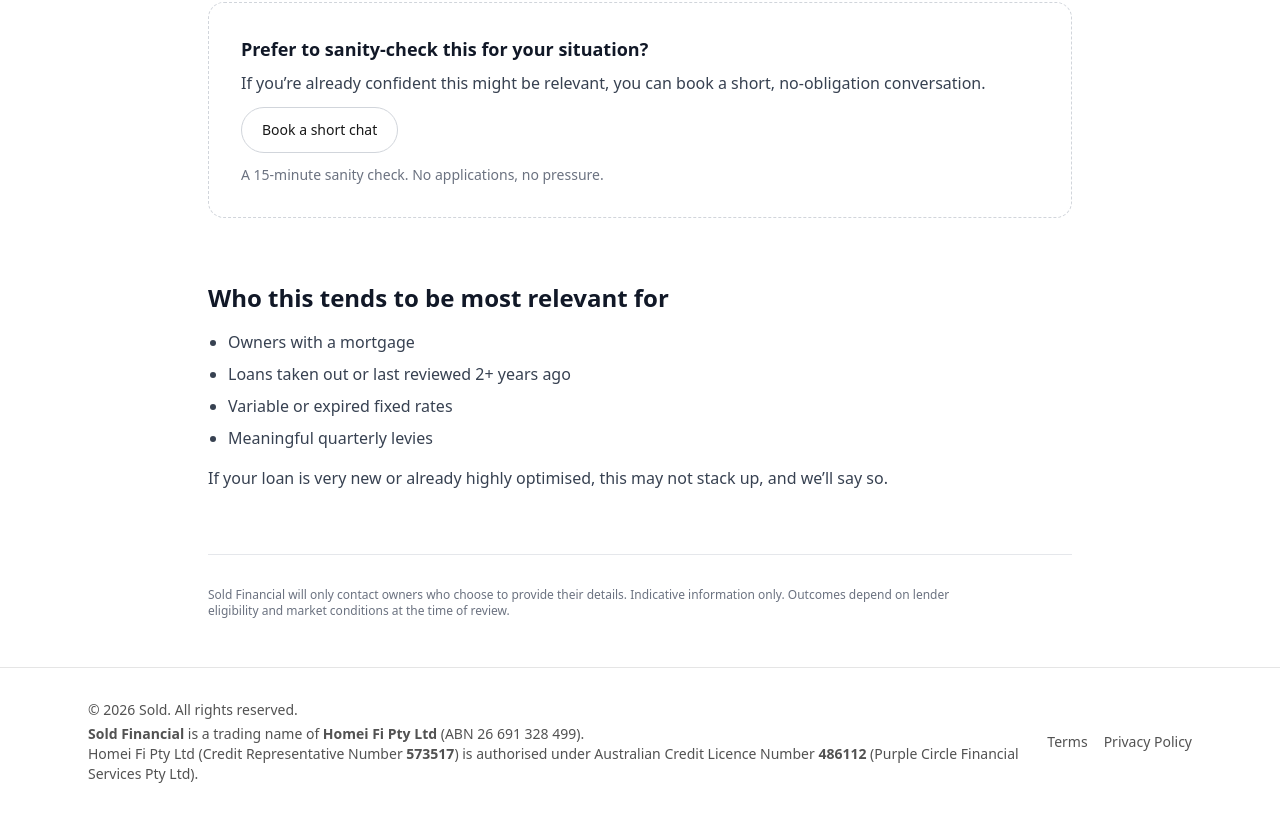
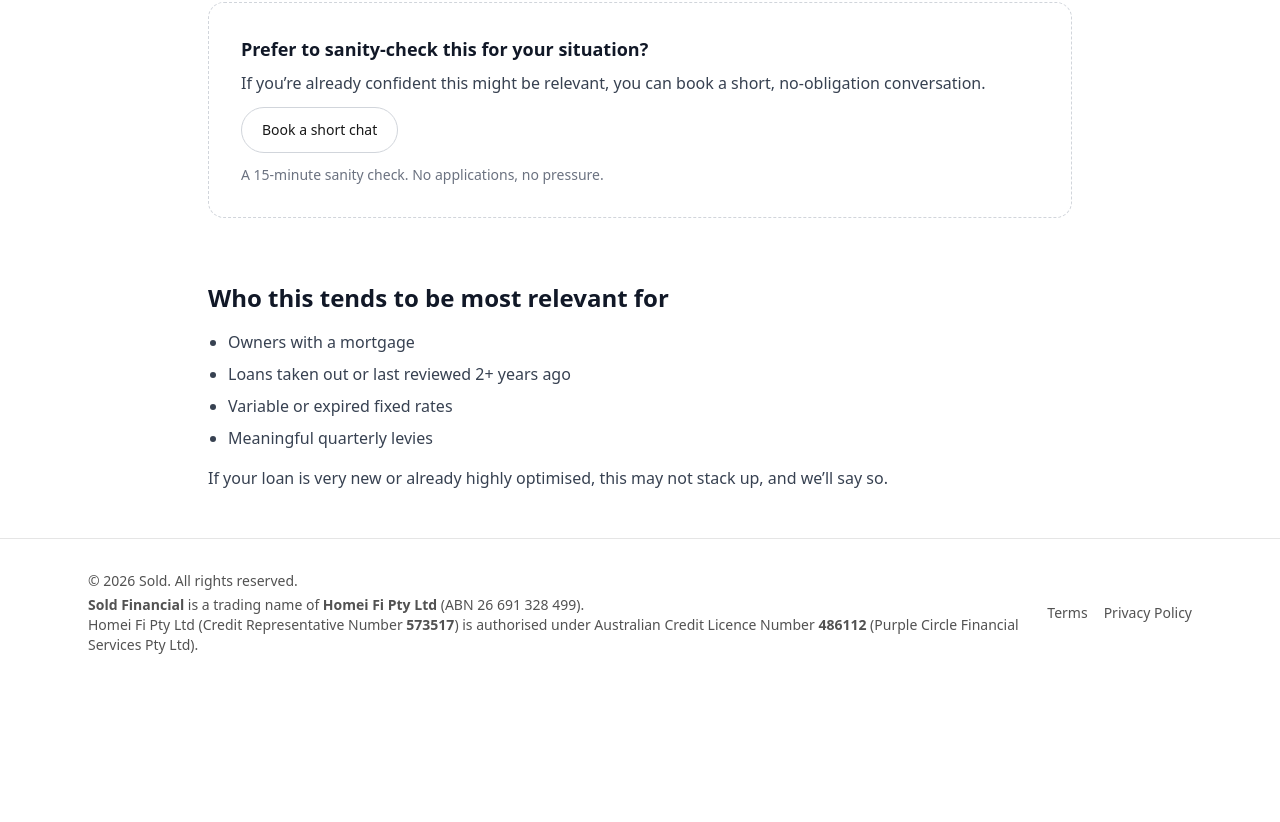
Before and after one commit to RukiDe/sold-nextjs, a Next.js app: page /buildings/levy-offsets/for-owners in a window 1280 px wide. Shown: the part 3682-4504 px from the top of the page. After the commit the page ends 4401 px from the top, so only its background shows below. Built offline with nearby package versions, Linux system fonts and the light colour scheme; no server answers.

Commit message:
levy offset footer change

```diff
--- a/app/buildings/levy-offsets/for-owners/page.tsx
+++ b/app/buildings/levy-offsets/for-owners/page.tsx
@@ -275,15 +275,6 @@ export default function LevyOffsetsForOwnersPage() {
             stack up, and we’ll say so.
           </p>
         </section>
-
-        {/* FOOTER */}
-        <footer className="pt-8 border-t border-gray-200 space-y-3">
-          <p className="text-xs text-gray-500 max-w-3xl">
-            Sold Financial will only contact owners who choose to provide their
-            details. Indicative information only. Outcomes depend on lender
-            eligibility and market conditions at the time of review.
-          </p>
-        </footer>
       </section>
     </main>
   );
```
